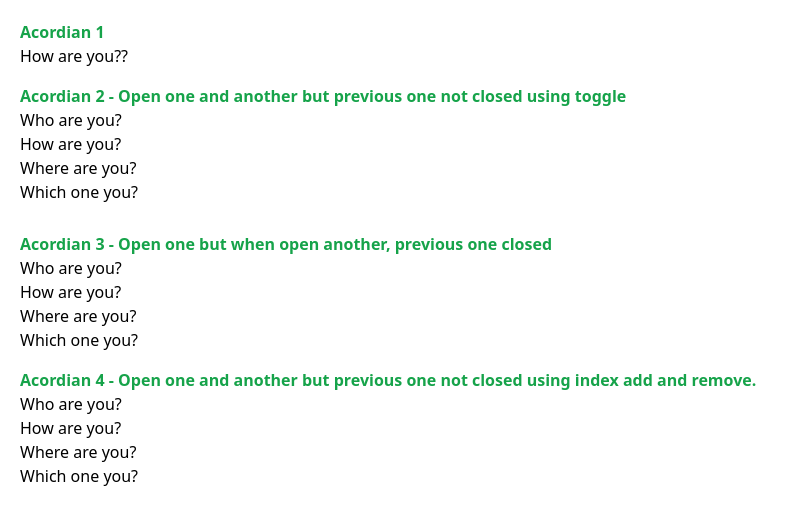
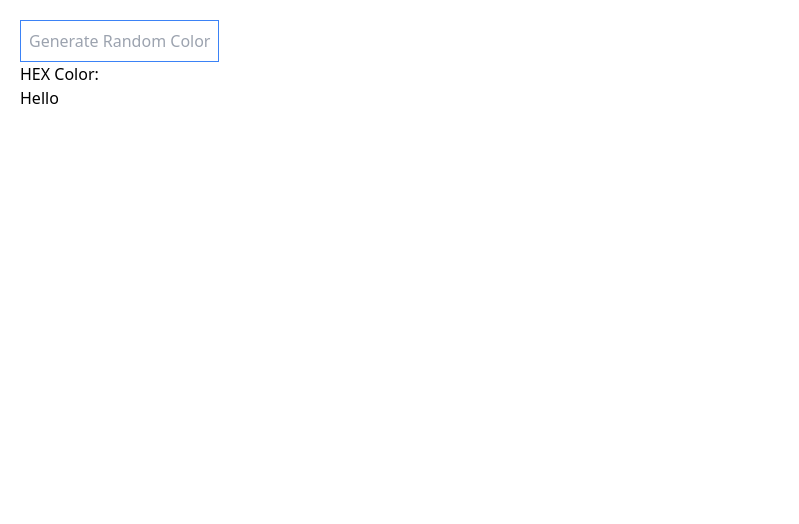
Before and after one commit to MUJAHID-WEB/project_essentials, a Next.js app: page / in a window 1280 px wide. Shown: the top 524 px of the page, without its empty margins (0-799 px from the left). Built offline with nearby package versions, Linux system fonts and the light colour scheme.

Commit message:
generate random color

```diff
--- a/src/components/accordion/Accordion1.tsx
+++ b/src/components/accordion/Accordion1.tsx
@@ -6,63 +6,56 @@ const Accordion1 = () => {
 
   return (
     <div className="pb-5">
+      {/* Acordian 1 */}
 
-{/* Acordian 1 */}
+      <h5 className="text-green-600 font-bold">Acordian 1.</h5>
+      <button onClick={() => setSelected(!selected)}>
+        <h3>How are you??</h3>
+      </button>
+      {/* if selected then show this */}
+      {selected && <p className="text-red-600">I am fine, Alhamdulillah</p>}
 
-         <h5 className="text-green-600 font-bold">Acordian 1</h5>
-      <button onClick={()=>setSelected(!selected)}>
+      {/* Acordian 2 */}
 
-        <h3>How are you??</h3>
-        </button>
-        {
-            selected && (
-                <div className=''>
-                    <p className='text-red-600'>I am fine, Alhamdulillah</p>
-                </div>
-            )
-        }
+      <h5 className="text-green-600 font-bold pt-4">
+        Acordian 2 - Open one and another but previous one not closed using
+        toggle.
+      </h5>
 
-{/* Acordian 2 */}
-
- <h5 className="text-green-600 font-bold pt-4">Acordian 2 - Open one and another but previous one not closed using toggle</h5>
-
-        {
-          data.map((item:any)=>
-          <Accordion2Btn key={item.id} btnText={item}/>
-          )
-        }
-
+      {/* {data.map((item: any) => (
+        <div key={item.id}>
+          <button onClick={() => setSelected(!selected)}>
+            <h3>{item.question}</h3>
+          </button>
+          {selected && <p className="text-red-600">{item.answer}</p>}
+        </div>
+      ))} */}
+      {/* Another approach using props */}
+      <h2 className="text-orange-500">
+        Another Approach using props to use dynamically
+      </h2>
+      {data.map((item) => (
+        <Accordion2Btn key={item.id} btnText={item} />
+      ))}
     </div>
   );
 };
 
 export default Accordion1;
 
+// Another approach using props
+export const Accordion2Btn = ({ btnText }: { btnText: any }) => {
+  const [isOpen, setIsOpen] = useState(false);
 
-
-
-
-
-export const Accordion2Btn = ({btnText}:{btnText:any}) => {
-  const [isOpen, setIsOpen] = useState(false)
-
-  const {question, answer} = btnText;
+  const { question, answer } = btnText;
 
   return (
     <div>
-      <button onClick={()=>setIsOpen(!isOpen)}>
+      <button onClick={() => setIsOpen(!isOpen)}>
         <h3>{question}</h3>
       </button>
 
-      {
-        isOpen && (
-          <p className='text-red-600'>{answer}</p>
-        )
-      }
-
-
-
-
+      {isOpen && <p className="text-red-600">{answer}</p>}
     </div>
-  )
-}
+  );
+};
--- a/src/components/accordion/Accordion2.tsx
+++ b/src/components/accordion/Accordion2.tsx
@@ -3,26 +3,102 @@ import { data } from "./data";
 
 function Accordion2() {
   const [selected, setSelected] = useState(null);
+  const [showAlert, setShowAlert] = useState(false);
 
   function handleSelection(getCurrentId: any) {
     setSelected(getCurrentId === selected ? null : getCurrentId);
   }
 
+  const handleCopy = () => {
+    const code = `
+    import React, { useState } from "react";
+    import { data } from "./data";
+
+    function Accordion2() {
+      const [selected, setSelected] = useState(null);
+
+      function handleSelection(getCurrentId: any) {
+        setSelected(getCurrentId === selected ? null : getCurrentId);
+      }
+
+      return (
+        <div className="py-2">
+            {/* Acordian 3 - Open one but when open another, previous one closed */}
+            <h5 className="text-green-600 font-bold">Acordian 3 - Open one but when open another, previous one closed.</h5>
+          {data && data.length > 0 ? (
+            data.map((item: any) => (
+              <div key={item.id}>
+                <button onClick={() => handleSelection(item.id)}>
+                  {item.question}
+                </button>
+                {selected === item.id ? <p className='text-red-600'>{item.answer}</p> : null}
+              </div>
+            ))
+          ) : (
+            <p>No Data Found!</p>
+          )}
+        </div>
+      );
+    }
+
+    export default Accordion2;
+`;
+    navigator.clipboard.writeText(code).then(() => setShowAlert(true));
+  };
+
   return (
     <div className="py-2">
-        {/* Acordian 3 - Open one but when open another, previous one closed */}
-        <h5 className="text-green-600 font-bold">Acordian 3 - Open one but when open another, previous one closed</h5>
+      {/* Acordian 3 - Open one but when open another, previous one closed */}
+      <h5 className="text-green-600 font-bold">
+        Acordian 3 - Open one but when open another, previous one closed.
+      </h5>
       {data && data.length > 0 ? (
         data.map((item: any) => (
           <div key={item.id}>
             <button onClick={() => handleSelection(item.id)}>
               {item.question}
             </button>
-            {selected === item.id ? <p className='text-red-600'>{item.answer}</p> : null}
+            {selected === item.id ? (
+              <p className="text-red-600">{item.answer}</p>
+            ) : null}
           </div>
         ))
       ) : (
         <p>No Data Found!</p>
+      )}
+      {/* copy the code from browser */}
+      <button
+        onClick={handleCopy}
+        className="border border-red-400 p-3 bg-gray-400 text-white"
+      >
+        Copy Code
+      </button>
+      {showAlert && (
+        <div
+          className="bg-green-100 border border-green-400 text-green-700 px-4 py-3 rounded relative mt-3"
+          role="alert"
+        >
+          <strong className="font-bold">Success!</strong>
+          <span className="block sm:inline"> Code copied to clipboard.</span>
+          <span
+            className="absolute top-0 bottom-0 right-0 px-4 py-3"
+            onClick={() => setShowAlert(false)}
+          >
+            <svg
+              className="fill-current h-6 w-6 text-green-500"
+              role="button"
+              xmlns="http://www.w3.org/2000/svg"
+              viewBox="0 0 20 20"
+            >
+              <title>Close</title>
+              <path
+                fillRule="evenodd"
+                d="M14.348 5.652a.5.5 0 0 1 0 .707L10.06 10l4.288 4.647a.5.5 0 0 1-.708.708L9.352 10.707a.5.5 0 0 1 0-.707l4.288-4.646a.5.5 0 0 1 .708 0z"
+                clipRule="evenodd"
+              />
+            </svg>
+          </span>
+        </div>
       )}
     </div>
   );
--- /dev/null
+++ b/src/components/random-color/RandomColor.tsx
@@ -0,0 +1,35 @@
+import React, { useState } from 'react'
+
+function RandomColor() {
+    const [color, setColor] = useState('')
+
+    function handleRandomColor(){
+        const hex = [1,2,3,4,5,6,7,8,9,'A','B','C','D','E','F']
+        let hexColor = '#'
+
+        for(let i=0; i<6; i++){
+            hexColor += hex[Math.floor(Math.random()*(hex.length))]
+
+        }
+
+        console.log(hexColor)
+        setColor(hexColor)
+    }
+
+
+  return (
+    <div className={`p-5 w-full h-80 bg-[${color}]`}>
+
+        <button onClick={()=>handleRandomColor()} className='border border-blue-500 p-2 text-gray-400 bg-white'>Generate Random Color</button>
+
+
+        <div className={`text-${color}`}>
+            HEX Color: {color}
+            <p className={`text-${color}`}>Hello</p>
+        </div>
+
+    </div>
+  )
+}
+
+export default RandomColor
--- a/src/pages/index.tsx
+++ b/src/pages/index.tsx
@@ -1,5 +1,6 @@
 import Accordion from "@/components/accordion/Accordion";
 import Accordion2 from "@/components/accordion/Accordion2";
+import RandomColor from "@/components/random-color/RandomColor";
 import { Inter } from "next/font/google";
 
 const inter = Inter({ subsets: ["latin"] });
@@ -7,7 +8,9 @@ const inter = Inter({ subsets: ["latin"] });
 export default function Home() {
   return (
     <div className="">
-      <Accordion />
+      {/* <Accordion /> */}
+
+      <RandomColor />
 
 
     </div>
```
Also changed, not shown: 1 other file (tests, documents, lock files or other folders).
